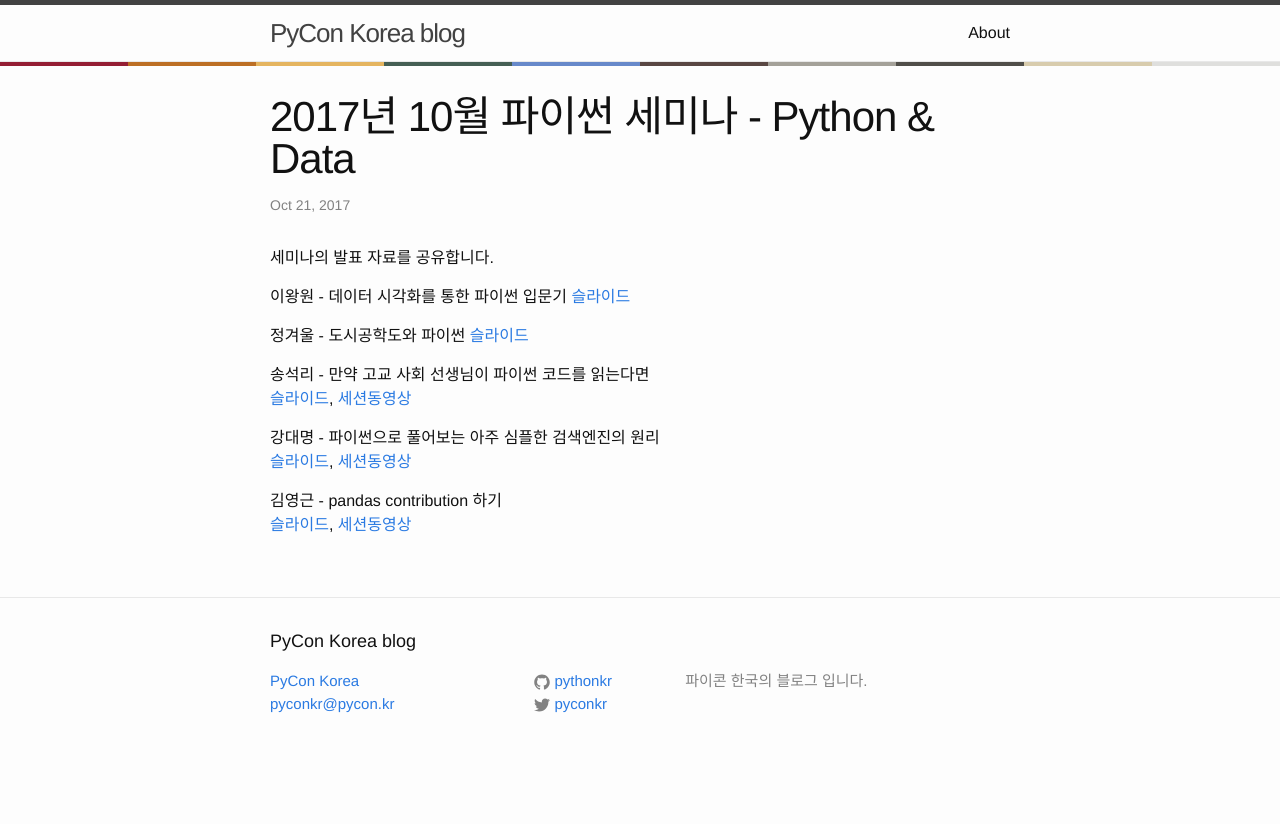
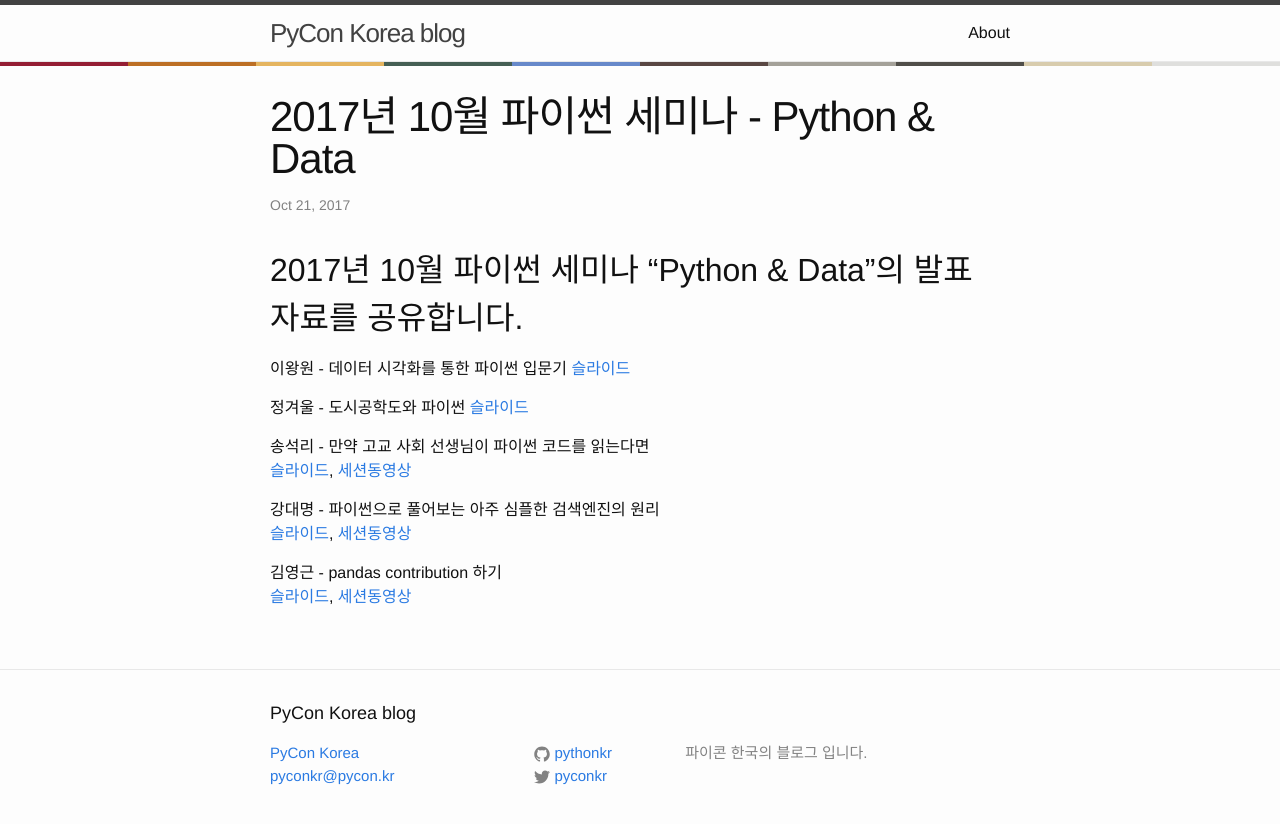
Before and after one commit to pythonkr/blog, a Jekyll site: the page built from _posts/2017-10-21-python-seminar.md, in a window 1280 px wide. Shown: the top 824 px of the page. Built offline with Jekyll 4.4.1, drawn with Linux system fonts in a browser that asks for light colours; comment, search, counter and statistics services are not loaded.

Commit message:
Update 2017-10-21-python-seminar.md

```diff
--- a/_posts/2017-10-21-python-seminar.md
+++ b/_posts/2017-10-21-python-seminar.md
@@ -3,7 +3,7 @@ title : "2017년 10월 파이썬 세미나 - Python & Data"
 layout: post
 ---
 
-세미나의 발표 자료를 공유합니다.
+## 2017년 10월 파이썬 세미나 "Python & Data"의 발표 자료를 공유합니다.
 
 이왕원 - 데이터 시각화를 통한 파이썬 입문기 [슬라이드](https://drive.google.com/file/d/0B04jSuA8eIqqOXN1TldMTnpWd25DV0NpdGdiampJTUxvbjNV/view?usp=sharing)
 
```
